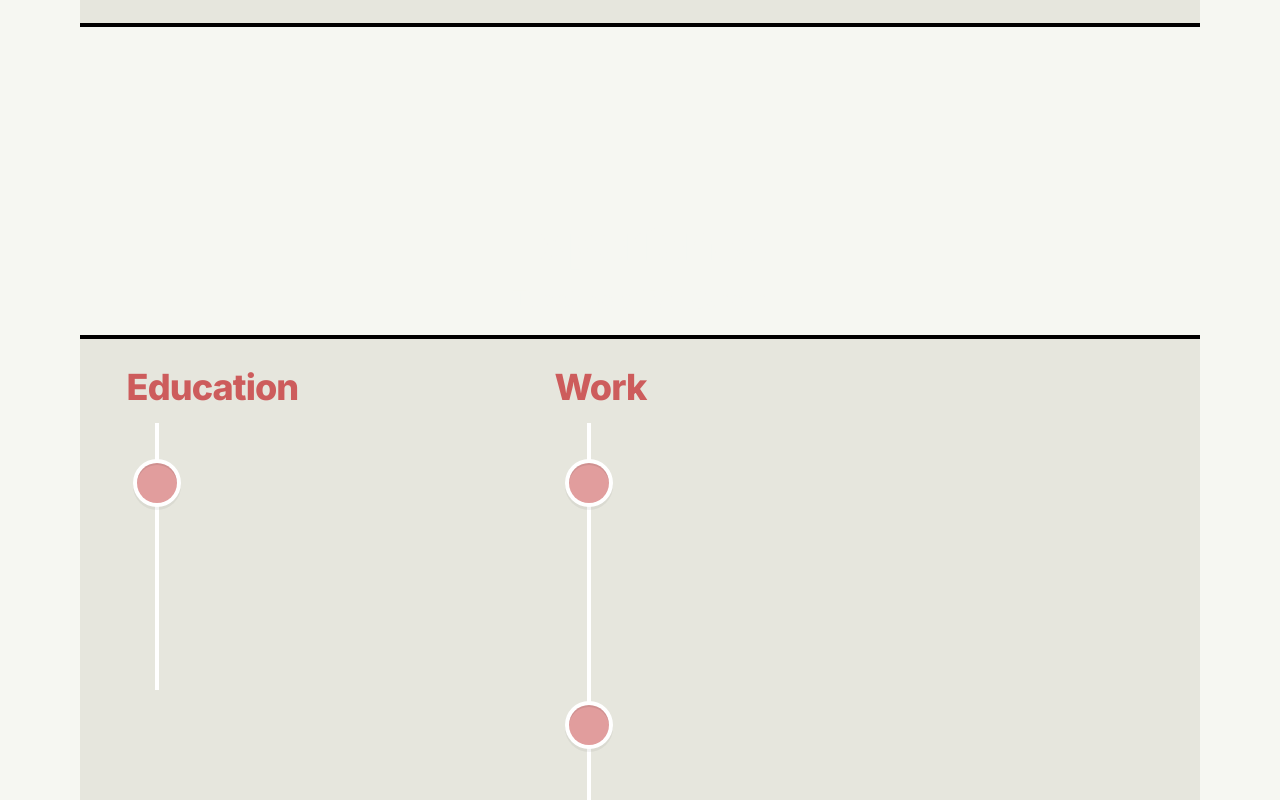
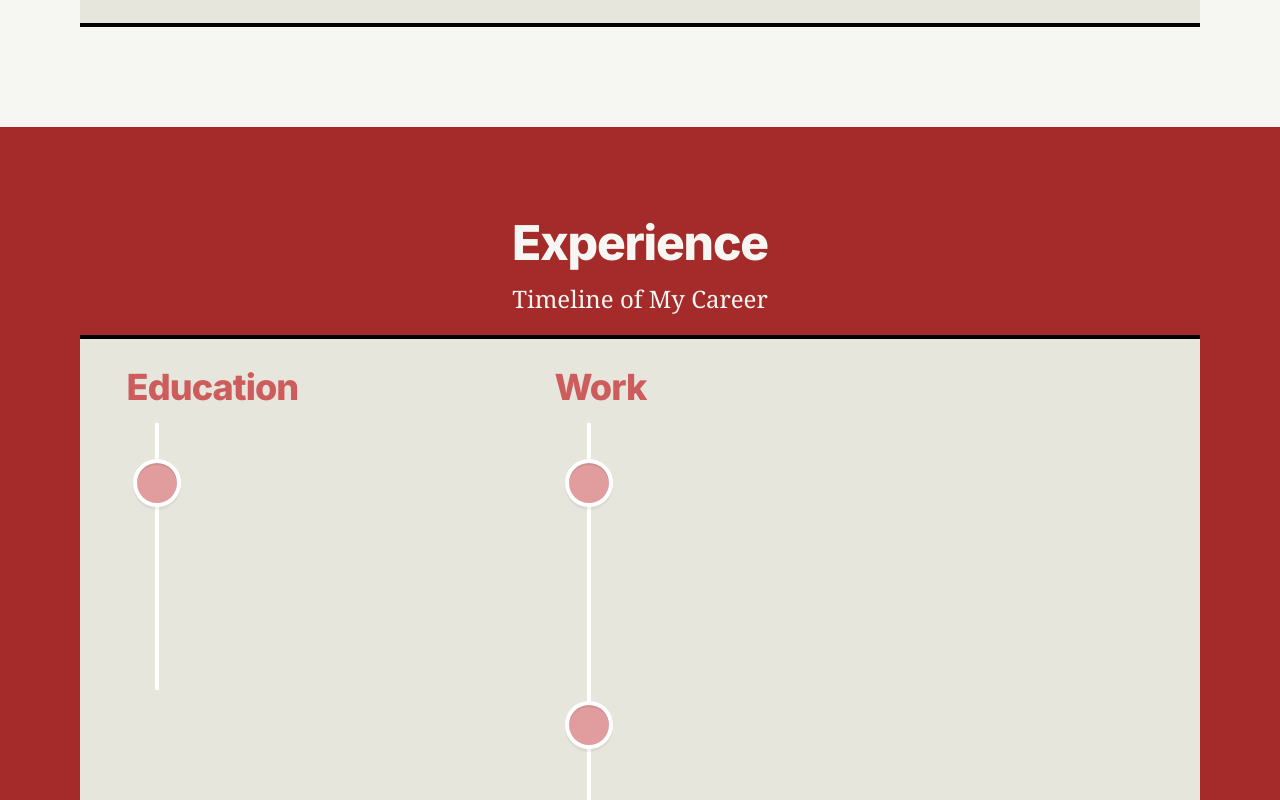
Before and after one commit to vvinniev34/PersonalWebsite, a Next.js app: page / in a window 1280 px wide. Shown: the part 2380-3180 px from the top of the page. Built offline with nearby package versions, Linux system fonts and the light colour scheme.

Commit message:
background fix

```diff
--- a/src/app/experience/experience.jsx
+++ b/src/app/experience/experience.jsx
@@ -45,7 +45,7 @@ const ExperiencePage = () => {
 
     return (
         <section
-            className="adaptivePadding flex bg-brownflex-col items-center justify-between"
+            className="adaptivePadding flex bg-brown flex-col items-center justify-between"
             style={{paddingBottom:'4.5rem', paddingTop:'4.5rem'}}
             id="experience"
         >
```
